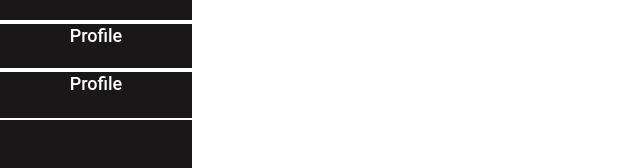
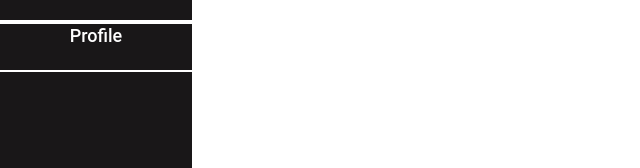
Before and after one commit to tuannd20/ncc-site-fe, a React (Vite) app: page / in a window 1280 px wide. Shown: the part 218-386 px from the top of the page, without its empty margins (0-640 px from the left). Built offline with nearby package versions, Linux system fonts and the light colour scheme.

Commit message:
Removed direct modification of navigationItems.sidebar array

```diff
--- a/src/components/Sidebar.tsx
+++ b/src/components/Sidebar.tsx
@@ -1,12 +1,6 @@
 import React from 'react'
 import { Link } from "react-router-dom";
 import {navigationItems} from "../config"
-
-navigationItems.sidebar.push({
-  text: "Profile",
-  to: "/profile",
-  name: "Profile"
-});
 
 function Sidebar() {
   return (
```
